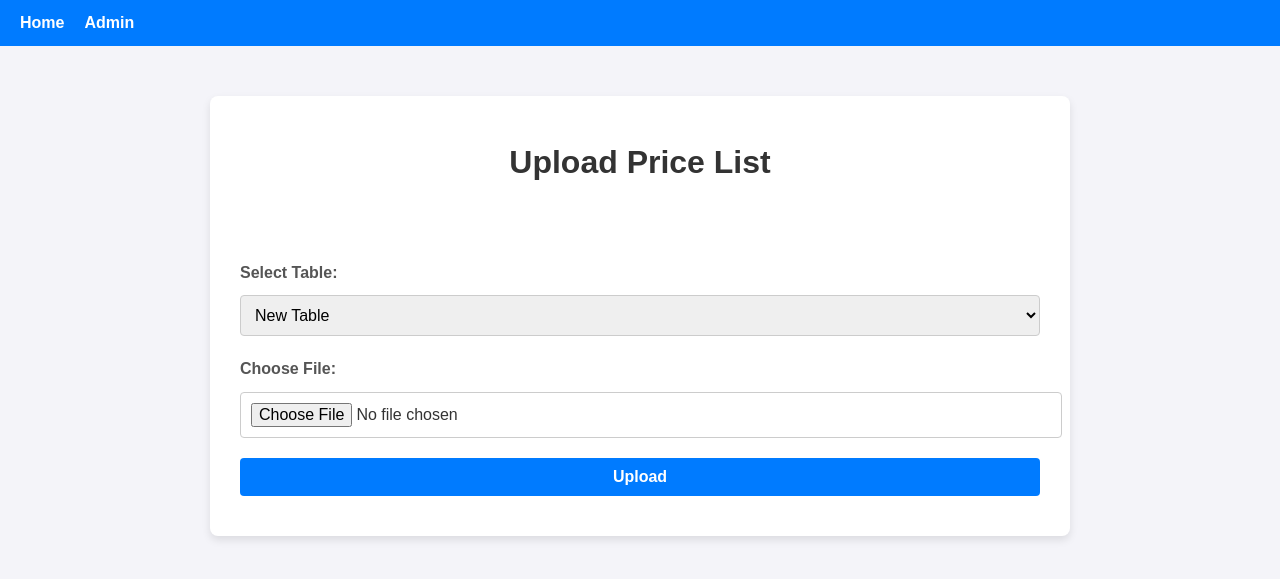
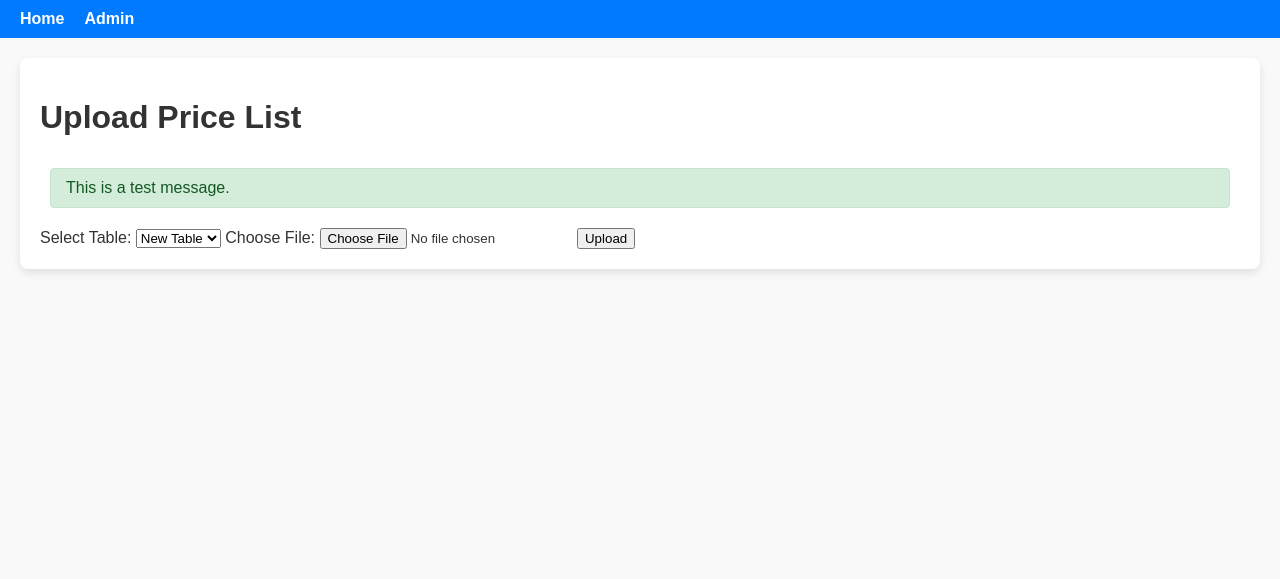
Before and after one commit to crimpi23/my_project, a Flask app: page /admin/upload_price_list in a window 1280 px wide. Shown: the top 579 px of the page. Run offline with Flask 3, Linux system fonts and the light colour scheme; data that the repository does not hold is empty; some libraries are stand-ins or nearby versions.

Commit message:
Оновлено функціонал

```diff
--- a/app.py
+++ b/app.py
@@ -596,6 +596,7 @@ def detect_delimiter(file_content):
 @app.route('/admin/upload_price_list', methods=['GET', 'POST'])
 def upload_price_list():
     if request.method == 'GET':
+        flash("This is a test message.", "success")  # Тестове повідомлення
         try:
             conn = get_db_connection()
             cursor = conn.cursor()
--- a/static/styles.css
+++ b/static/styles.css
@@ -1,14 +1,22 @@
-/* Загальні стилі для сторінки */
+/* Загальні стилі */
 body {
     font-family: Arial, sans-serif;
-    line-height: 1.6;
+    background-color: #f9f9f9;
     margin: 0;
     padding: 0;
-    background-color: #f9f9f9;
     color: #333;
 }
 
-/* Хедер і навігація */
+.container {
+    max-width: 1200px;
+    margin: 20px auto;
+    padding: 20px;
+    background: #fff;
+    border-radius: 8px;
+    box-shadow: 0 4px 8px rgba(0, 0, 0, 0.1);
+}
+
+/* Хедер */
 header {
     background-color: #007BFF;
     padding: 10px 20px;
@@ -19,7 +27,6 @@ header nav ul {
     margin: 0;
     padding: 0;
     display: flex;
-    justify-content: flex-start;
 }
 
 header nav ul li {
@@ -36,14 +43,29 @@ header nav ul li a:hover {
     text-decoration: underline;
 }
 
-/* Контейнер для вмісту сторінки */
-.container {
-    max-width: 1200px;
-    margin: 20px auto;
-    padding: 20px;
-    background: white;
+/* Flash-повідомлення */
+.flash-messages {
+    margin-top: 20px;
+    padding: 10px;
     border-radius: 5px;
-    box-shadow: 0 2px 4px rgba(0, 0, 0, 0.1);
+}
+
+.flash-message {
+    padding: 10px 15px;
+    margin-bottom: 10px;
+    border-radius: 4px;
+}
+
+.flash-message.success {
+    background-color: #d4edda;
+    color: #155724;
+    border: 1px solid #c3e6cb;
+}
+
+.flash-message.error {
+    background-color: #f8d7da;
+    color: #721c24;
+    border: 1px solid #f5c6cb;
 }
 
 /* Таблиці */
@@ -73,196 +95,7 @@ table tr:hover {
     background-color: #ddd;
 }
 
-/* Кнопки */
-button,
-input[type="submit"],
-a.button {
-    background-color: #007BFF;
-    color: white;
-    border: none;
-    padding: 10px 20px;
-    text-decoration: none;
-    cursor: pointer;
-    font-size: 14px;
-    border-radius: 5px;
-    display: inline-block;
-}
-
-button:hover,
-input[type="submit"]:hover,
-a.button:hover {
-    background-color: #0056b3;
-}
-
-/* Форма пошуку та textarea */
-form {
-    margin: 20px 0;
-}
-
-textarea {
-    width: 100%;
-    padding: 10px;
-    border: 1px solid #ccc;
-    border-radius: 5px;
-    resize: vertical;
-}
-
-/* Повідомлення */
-.warning-message,
-.info-message {
-    padding: 15px;
-    margin: 20px 0;
-    border-radius: 5px;
-}
-
-.warning-message {
-    background-color: #ffc107;
-    color: #856404;
-}
-
-.info-message {
-    background-color: #d1ecf1;
-    color: #0c5460;
-}
-
-.flash-messages .flash-message {
-    padding: 10px;
-    margin-bottom: 10px;
-    border-radius: 5px;
-}
-
-.flash-messages .flash-message.success {
-    background-color: #d4edda;
-    color: #155724;
-}
-
-.flash-messages .flash-message.error {
-    background-color: #f8d7da;
-    color: #721c24;
-}
-
-/* Кнопки дій у таблиці */
-.update-button,
-.remove-button {
-    padding: 5px 10px;
-    font-size: 12px;
-}
-
-.update-button i,
-.remove-button i {
-    margin-right: 5px;
-}
-
-/* Секція загальної суми */
-.total-section {
-    margin: 20px 0;
-    font-size: 18px;
-    font-weight: bold;
-}
-/* Загальні стилі */
-body {
-    font-family: Arial, sans-serif;
-    background-color: #f4f4f9;
-    margin: 0;
-    padding: 0;
-}
-
-/* Контейнер сторінки */
-.container {
-    max-width: 800px;
-    margin: 50px auto;
-    background: #fff;
-    padding: 20px 30px;
-    border-radius: 8px;
-    box-shadow: 0 4px 8px rgba(0, 0, 0, 0.1);
-}
-
-h1, h2 {
-    color: #333;
-    text-align: center;
-}
-
-/* Форма */
-form {
-    margin-top: 20px;
-}
-
-label {
-    display: block;
-    font-weight: bold;
-    margin-bottom: 10px;
-    color: #555;
-}
-
-input[type="text"], input[type="file"], select {
-    width: 100%;
-    padding: 10px;
-    margin-bottom: 20px;
-    border: 1px solid #ccc;
-    border-radius: 4px;
-    font-size: 16px;
-}
-
-input[type="text"]:focus, input[type="file"]:focus, select:focus {
-    border-color: #007bff;
-    outline: none;
-    box-shadow: 0 0 5px rgba(0, 123, 255, 0.5);
-}
-
-/* Кнопки */
-button {
-    display: block;
-    width: 100%;
-    padding: 10px;
-    background-color: #007bff;
-    color: #fff;
-    font-size: 16px;
-    font-weight: bold;
-    border: none;
-    border-radius: 4px;
-    cursor: pointer;
-    transition: background-color 0.3s ease;
-}
-
-button:hover {
-    background-color: #0056b3;
-}
-
-/* Поле для нової таблиці */
-#new_table_name_container {
-    display: none;
-}
-
-/* Повідомлення про помилки або успіх */
-.flash-messages {
-    margin-bottom: 20px;
-    padding: 15px;
-    border-radius: 4px;
-    font-size: 14px;
-}
-
-.flash-message.success {
-    background-color: #d4edda;
-    color: #155724;
-    border: 1px solid #c3e6cb;
-}
-
-.flash-message.error {
-    background-color: #f8d7da;
-    color: #721c24;
-    border: 1px solid #f5c6cb;
-}
-
-/* Відповідність мобільним пристроям */
-@media (max-width: 600px) {
-    .container {
-        padding: 15px;
-    }
-
-    button {
-        font-size: 14px;
-    }
-}
+/* Прогрес-бар */
 #progressContainer {
     width: 100%;
     background-color: #e0e0e0;
@@ -282,27 +115,3 @@ button:hover {
     color: #555;
     text-align: center;
 }
-.flash-messages {
-    margin-top: 20px;
-    padding: 15px;
-    border-radius: 5px;
-}
-
-.flash-message {
-    padding: 10px 15px;
-    margin-bottom: 10px;
-    border-radius: 4px;
-    font-size: 14px;
-}
-
-.flash-message.success {
-    background-color: #d4edda;
-    color: #155724;
-    border: 1px solid #c3e6cb;
-}
-
-.flash-message.error {
-    background-color: #f8d7da;
-    color: #721c24;
-    border: 1px solid #f5c6cb;
-}
```
